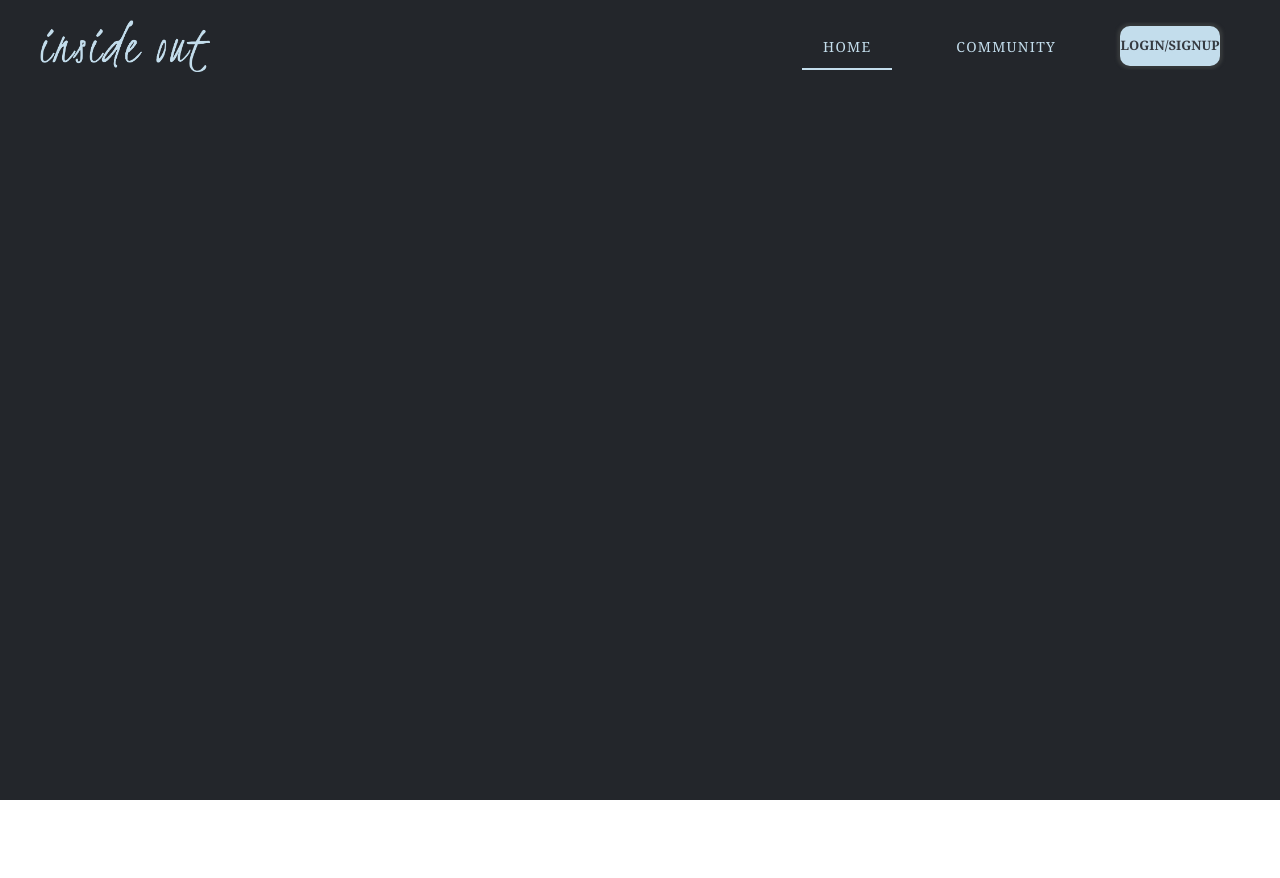
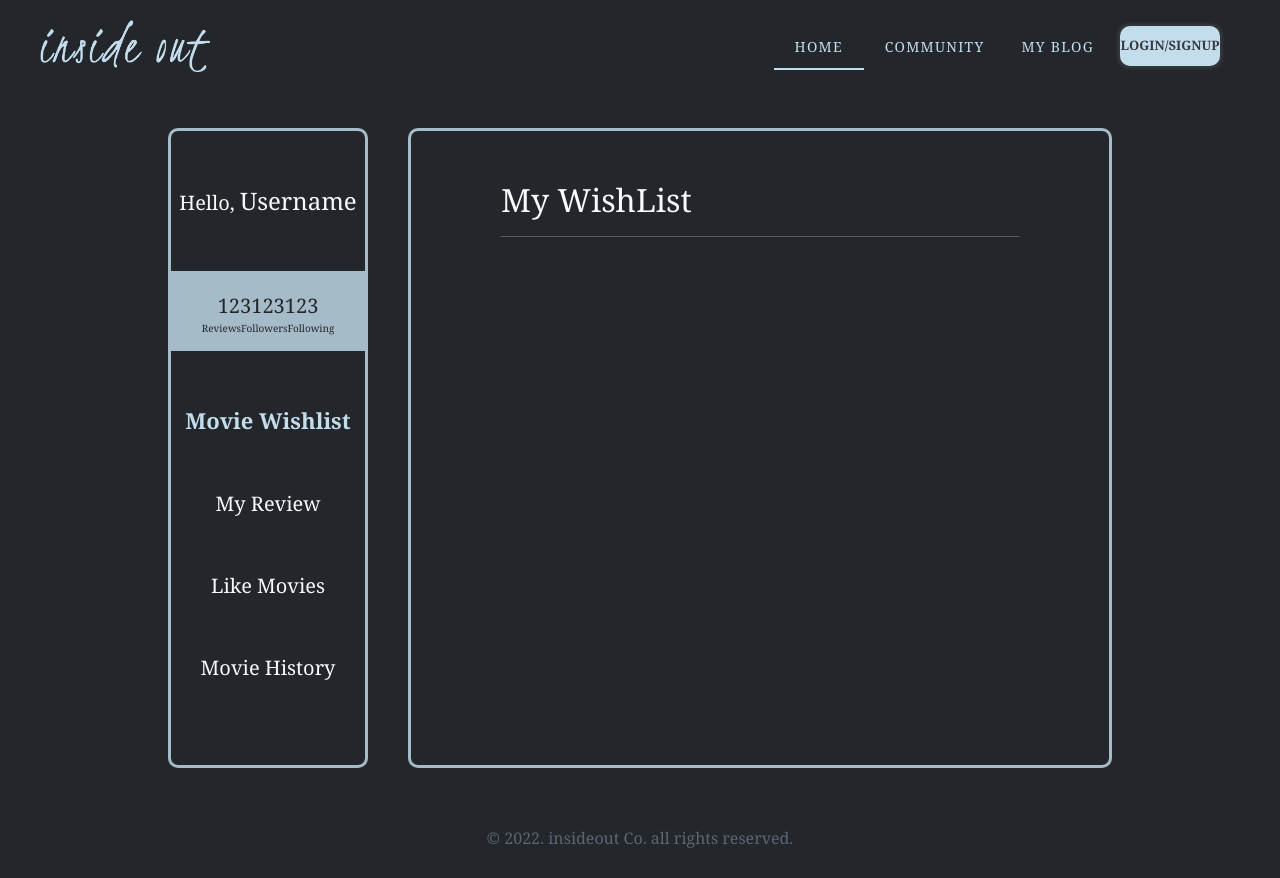
Before and after one commit to Yeji-J/Movie-InsideOut-FrontServer, a Vue app in the folder insideout/: page /blog in a window 1280 px wide. Before the commit the page ends 800 px from the top, so only its background shows below. Built offline with nearby package versions, Linux system fonts and the light colour scheme; what vue-carousel-3d would draw is missing.

Commit message:
create blog layout and copyright

```diff
--- a/insideout/src/App.vue
+++ b/insideout/src/App.vue
@@ -4,7 +4,8 @@
       <router-link :to="{name:'home'}"><img src="@/assets/logo.png" alt="logo" id="logo"/></router-link>
       <v-tabs>
         <v-tab><router-link :to="{name:'home'}" style="text-decoration: none; color:#C3DDEC ">HOME</router-link></v-tab>
-        <v-tab style="color:#C3DDEC" class="m-5">COMMUNITY</v-tab>
+        <v-tab style="color:#C3DDEC">COMMUNITY</v-tab>
+        <v-tab><router-link :to="{name:'blog'}" style="text-decoration: none; color:#C3DDEC">MY BLOG</router-link></v-tab>
         <!-- 토큰 여부에 따라 login / logout 버튼 교체 -->
         <div id="logout" v-if="this.$store.state.token">LOGOUT</div>
         <div id="login" v-else-if="!this.$store.state.token"
@@ -20,6 +21,9 @@
       <modal-view-content/>
     </modal-view>
     <router-view/>
+    <footer>
+      © 2022. insideout Co. all rights reserved.
+    </footer>
   </v-app>
 </template>
 
@@ -79,6 +83,7 @@ div.v-slide-group__content{
 
 #logout,
 #login {
+  margin: 10px;
   padding: 9.5px 0;
   text-align: center;
   font-weight: bold;
@@ -113,4 +118,14 @@ div.v-slide-group__content{
   margin: 20px 0 0 40px;
   width: 170px;
 }
+
+footer{
+  margin-top: 30px;
+  color:#5e6572;
+  width: 100%;
+  height: 10vh;
+  display:flex;
+  justify-content: center;
+  align-items: center;
+}
 </style>
--- /dev/null
+++ b/insideout/src/components/MyHistory.vue
@@ -0,0 +1,16 @@
+<template>
+  <div>
+    <h2>Movie History</h2>
+    <hr>
+  </div>
+</template>
+
+<script>
+export default {
+  name: "MyHistory",
+}
+</script>
+
+<style>
+
+</style>
--- /dev/null
+++ b/insideout/src/components/MyMovie.vue
@@ -0,0 +1,17 @@
+<template>
+  <div>
+    <h2>Like Movies</h2>
+    <hr>
+  </div>
+</template>
+
+<script>
+export default {
+  name:'MyMovie',
+
+}
+</script>
+
+<style>
+
+</style>
--- /dev/null
+++ b/insideout/src/components/MyReview.vue
@@ -0,0 +1,17 @@
+<template>
+  <div>
+    <h2>My Review</h2>
+    <hr>
+  </div>
+
+</template>
+
+<script>
+export default {
+  name:'MyReview',
+}
+</script>
+
+<style>
+
+</style>
--- /dev/null
+++ b/insideout/src/components/MyWishlist.vue
@@ -0,0 +1,19 @@
+<template>
+  <div>
+    <h2>My WishList</h2>
+    <hr>
+  </div>
+
+
+
+</template>
+
+<script>
+export default {
+  name: 'MyWishlist'
+}
+</script>
+
+<style>
+
+</style>
--- a/insideout/src/router/index.js
+++ b/insideout/src/router/index.js
@@ -2,10 +2,7 @@ import Vue from 'vue'
 import VueRouter from 'vue-router'
 import HomeView from '../views/HomeView.vue'
 import DetailView from '../views/DetailView.vue'
-
-// import MoviePopularView from '../views/MoviePopularView.vue'
-// import MovieRandomView from '../views/MovieRandomView.vue'
-// import MovieRecentView from '../views/MovieRecentView.vue'
+import BlogView from '@/views/BlogView.vue'
 
 Vue.use(VueRouter)
 
@@ -19,23 +16,14 @@ const routes = [
     path: '/detail/:id',
     name:'DetailView',
     component: DetailView,
+  },
+  {
+    // username dynamic params => /:str
+    path: '/blog',
+    name: 'blog',
+    component: BlogView,
   }
-  // {
-  //   path: '/popular',
-  //   name: 'MoviePopularView',
-  //   component: MoviePopularView,
-  // },
-  // {
-  //   path:'/random',
-  //   name: 'MovieRandomView',
-  //   component: MovieRandomView,
 
-  // },
-  // {
-  //   path:'/recents',
-  //   name:'MovieRecentView',
-  //   component: MovieRecentView,
-  // }
   // {
   //   path: '/about',
   //   name: 'about',
--- /dev/null
+++ b/insideout/src/views/BlogView.vue
@@ -0,0 +1,129 @@
+<template>
+  <div id="blog">
+    <div id="sidebar">
+      <span>Hello, <span style="font-size: 24px ">Username</span></span>
+      <div class="profile" style="background-color:#c3ddecd0; width: 100%;">
+        <div><span>123</span><span>123</span><span>123</span></div>
+        <div style="font-size:10px"><span>Reviews</span><span>Followers</span><span>Following</span></div>
+      </div>
+      <div class="bar-item" @click="isClicked('wishlist')" :class="{'is-selected': this.wishlist}">Movie Wishlist</div>
+      <div class="bar-item" @click="isClicked('reviews')" :class="{'is-selected': this.reviews}">My Review</div>
+      <div class="bar-item" @click="isClicked('movies')" :class="{'is-selected': this.movies}">Like Movies</div>
+      <div class="bar-item" @click="isClicked('history')" :class="{'is-selected': this.history}">Movie History</div>
+    </div>
+    <div id="content" style="padding: 50px 90px;">
+      <my-wishlist v-if="this.wishlist"/>
+      <my-review v-if="this.reviews"/>
+      <my-movie v-if="this.movies"/>
+      <my-history v-if="this.history"/>
+    </div>
+  </div>
+</template>
+
+<script>
+import MyReview from '../components/MyReview.vue'
+import MyWishlist from '../components/MyWishlist.vue'
+import MyMovie from '../components/MyMovie.vue'
+import MyHistory from '../components/MyHistory.vue'
+
+export default {
+  name:'BlogView',
+  components:{
+    MyWishlist,
+    MyReview,
+    MyMovie,
+    MyHistory,
+  },
+  data(){
+    return{
+      wishlist:true,
+      reviews:false,
+      movies:false,
+      history: false,
+    }
+  },
+  methods:{
+    isClicked(params){
+      if (params==='wishlist'){
+        this.wishlist=true
+        this.reviews=false
+        this.movies=false
+        this.history=false
+      } else if (params==='reviews'){
+        this.wishlist=false
+        this.reviews=true
+        this.movies=false
+        this.history=false
+      } else if (params==='movies'){
+        this.wishlist=false
+        this.reviews=false
+        this.movies=true
+        this.history=false
+      } else {
+        this.wishlist=false
+        this.reviews=false
+        this.movies=false
+        this.history=true
+      }
+    }
+  }
+}
+</script>
+
+<style scoped>
+#blog {
+  display:flex;
+  justify-content: center;
+  margin-top: 7vh;
+}
+
+#sidebar,
+#content {
+  border: 3px solid #c3ddecd0;
+  border-radius: 10px;
+  height: 80vh;
+  margin: 0 20px;
+}
+
+#sidebar{
+  font-size: 20px;
+  padding-bottom: 30px;
+  min-width: 200px;
+  width: 15%;
+  text-align: center;
+  display: flex;
+  flex-direction: column;
+  justify-content: space-evenly;
+}
+
+.profile {
+  color: #23262b;
+  height: 80px;
+  padding-top: 20px;
+}
+
+#content{
+  min-width: 500px;
+  width: 55%;
+}
+
+.bar-item{
+  transition: transform 0.2s linear;
+}
+
+.bar-item:hover{
+  cursor:pointer;
+  transform: scale(1.05);
+}
+
+.bar-item:active{
+  transform: translateY(10px);
+}
+
+.is-selected{
+  font-size: 22px;
+  font-weight: bold;
+  color:#C3DDEC;
+}
+
+</style>
```
